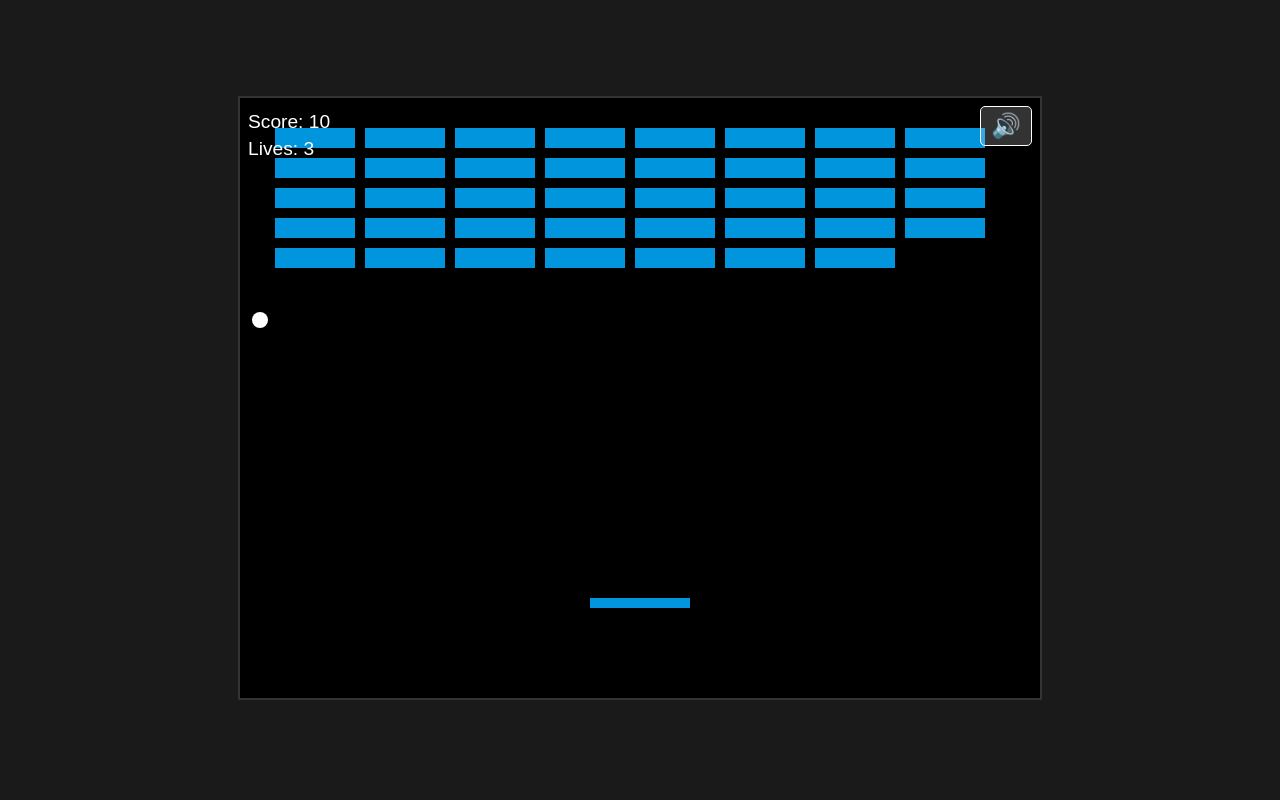
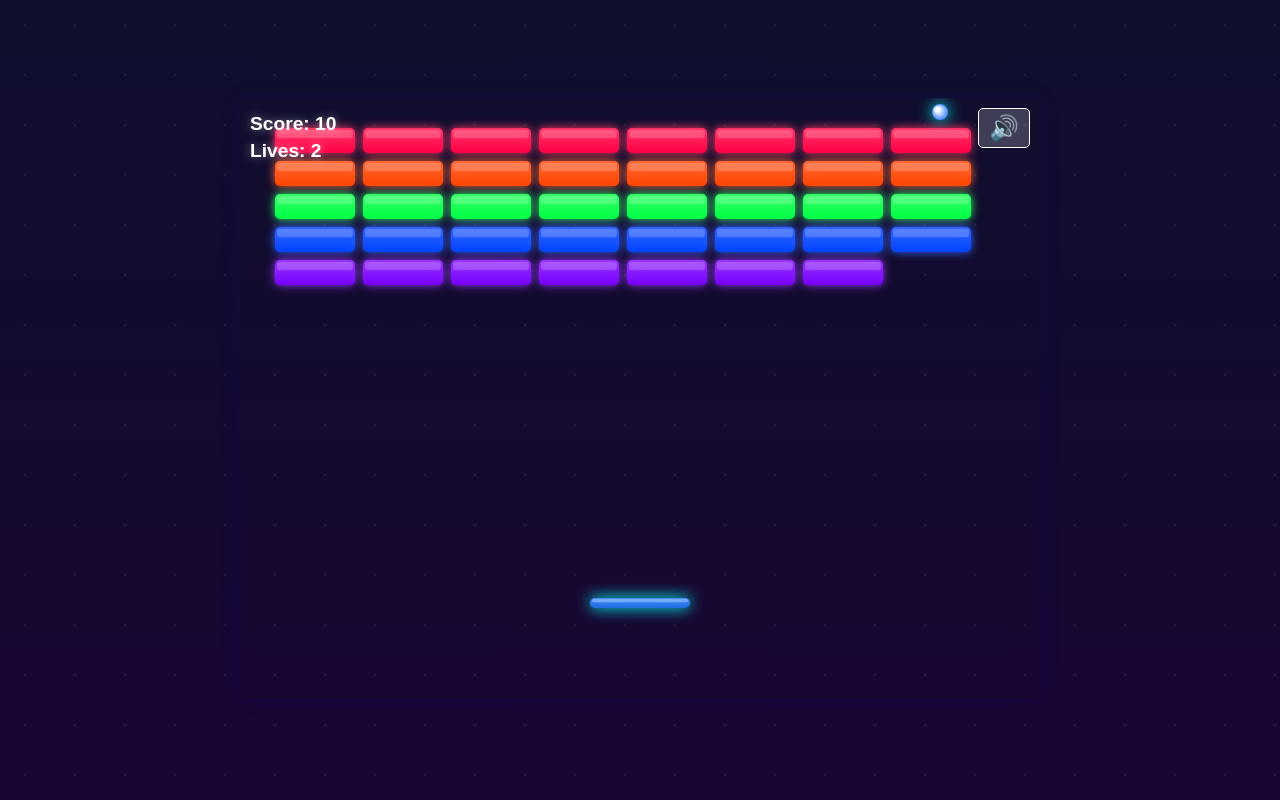
Before and after one commit to grv1979/bricks_breaker, a plain HTML site: page index.html in a window 1280 px wide. Drawn offline with Linux system fonts and the light colour scheme.

Commit message:
Complete visual overhaul with modern design and effects

```diff
--- a/src/css/styles.css
+++ b/src/css/styles.css
@@ -5,8 +5,23 @@ body {
     justify-content: center;
     align-items: center;
     min-height: 100vh;
-    background-color: #1a1a1a;
+    background: linear-gradient(to bottom, #0f0f2d, #1a0533);
     font-family: Arial, sans-serif;
+    overflow: hidden;
+}
+
+/* Add stars to background */
+body::before {
+    content: '';
+    position: fixed;
+    top: 0;
+    left: 0;
+    width: 100%;
+    height: 100%;
+    background-image: radial-gradient(white, rgba(255,255,255,0) 2px);
+    background-size: 50px 50px;
+    opacity: 0.1;
+    pointer-events: none;
 }
 
 .game-container {
@@ -14,18 +29,21 @@ body {
 }
 
 #gameCanvas {
-    border: 2px solid #333;
-    background-color: #000;
+    border: none;
+    background-color: transparent;
+    box-shadow: 0 0 20px rgba(0,0,255,0.1);
 }
 
 .game-ui {
     position: absolute;
     top: 10px;
     left: 10px;
-    color: white;
+    color: #fff;
     font-size: 1.2em;
+    text-shadow: 0 0 10px rgba(255,255,255,0.5);
 }
 
 #score, #lives {
     margin: 5px 0;
+    font-weight: bold;
 }
--- a/src/js/entities/Ball.js
+++ b/src/js/entities/Ball.js
@@ -41,11 +41,41 @@ export class Ball {
     }
 
     draw(ctx) {
+        // Ball glow effect
+        ctx.shadowColor = '#00ffff';
+        ctx.shadowBlur = 15;
+
+        // Gradient for the ball
+        const gradient = ctx.createRadialGradient(
+            this.x - this.radius/3,
+            this.y - this.radius/3,
+            this.radius/4,
+            this.x,
+            this.y,
+            this.radius
+        );
+        gradient.addColorStop(0, '#ffffff');
+        gradient.addColorStop(1, '#4488ff');
+
         ctx.beginPath();
         ctx.arc(this.x, this.y, this.radius, 0, Math.PI * 2);
-        ctx.fillStyle = '#FFF';
+        ctx.fillStyle = gradient;
         ctx.fill();
-        ctx.closePath();
+
+        // Reset shadow
+        ctx.shadowBlur = 0;
+
+        // Add highlight
+        ctx.beginPath();
+        ctx.arc(
+            this.x - this.radius/3,
+            this.y - this.radius/3,
+            this.radius/3,
+            0,
+            Math.PI * 2
+        );
+        ctx.fillStyle = 'rgba(255, 255, 255, 0.5)';
+        ctx.fill();
     }
 
     checkPaddleCollision(paddle) {
--- a/src/js/entities/BrickField.js
+++ b/src/js/entities/BrickField.js
@@ -4,10 +4,17 @@ export class BrickField {
         this.rows = 5;
         this.cols = 8;
         this.brickWidth = 80;
-        this.brickHeight = 20;
-        this.padding = 10;
+        this.brickHeight = 25;
+        this.padding = 8;
         this.offsetTop = 30;
         this.offsetLeft = 35;
+        this.colors = [
+            ['#FF3366', '#FF0044'], // Red gradient
+            ['#FF6633', '#FF4400'], // Orange gradient
+            ['#33FF66', '#00FF44'], // Green gradient
+            ['#3366FF', '#0044FF'], // Blue gradient
+            ['#9933FF', '#7700FF']  // Purple gradient
+        ];
         this.initializeBricks();
     }
 
@@ -30,11 +37,41 @@ export class BrickField {
             for (let col = 0; col < this.cols; col++) {
                 if (this.bricks[row][col].status === 1) {
                     const brick = this.bricks[row][col];
+
+                    // Create gradient
+                    const gradient = ctx.createLinearGradient(
+                        brick.x, brick.y,
+                        brick.x, brick.y + this.brickHeight
+                    );
+                    gradient.addColorStop(0, this.colors[row][0]);
+                    gradient.addColorStop(1, this.colors[row][1]);
+
+                    // Add glow effect
+                    ctx.shadowColor = this.colors[row][0];
+                    ctx.shadowBlur = 10;
+
+                    // Draw brick with rounded corners
                     ctx.beginPath();
-                    ctx.rect(brick.x, brick.y, this.brickWidth, this.brickHeight);
-                    ctx.fillStyle = '#0095DD';
+                    ctx.roundRect(
+                        brick.x, brick.y,
+                        this.brickWidth, this.brickHeight,
+                        5 // radius for rounded corners
+                    );
+                    ctx.fillStyle = gradient;
                     ctx.fill();
-                    ctx.closePath();
+
+                    // Reset shadow
+                    ctx.shadowBlur = 0;
+
+                    // Add highlight
+                    ctx.beginPath();
+                    ctx.roundRect(
+                        brick.x + 2, brick.y + 2,
+                        this.brickWidth - 4, this.brickHeight/3,
+                        3
+                    );
+                    ctx.fillStyle = 'rgba(255, 255, 255, 0.2)';
+                    ctx.fill();
                 }
             }
         }
--- a/src/js/entities/Paddle.js
+++ b/src/js/entities/Paddle.js
@@ -13,10 +13,27 @@ export class Paddle {
     }
 
     draw(ctx) {
+        // Paddle glow effect
+        ctx.shadowColor = '#00ffff';
+        ctx.shadowBlur = 15;
+
+        // Main paddle body
+        const gradient = ctx.createLinearGradient(this.x, this.y, this.x, this.y + this.height);
+        gradient.addColorStop(0, '#4488ff');
+        gradient.addColorStop(1, '#2266dd');
+
         ctx.beginPath();
-        ctx.rect(this.x, this.y, this.width, this.height);
-        ctx.fillStyle = '#0095DD';
+        ctx.roundRect(this.x, this.y, this.width, this.height, 5);
+        ctx.fillStyle = gradient;
         ctx.fill();
-        ctx.closePath();
+
+        // Highlight
+        ctx.beginPath();
+        ctx.roundRect(this.x + 2, this.y + 1, this.width - 4, this.height/3, 3);
+        ctx.fillStyle = 'rgba(255, 255, 255, 0.3)';
+        ctx.fill();
+
+        // Reset shadow
+        ctx.shadowBlur = 0;
     }
 }
```
